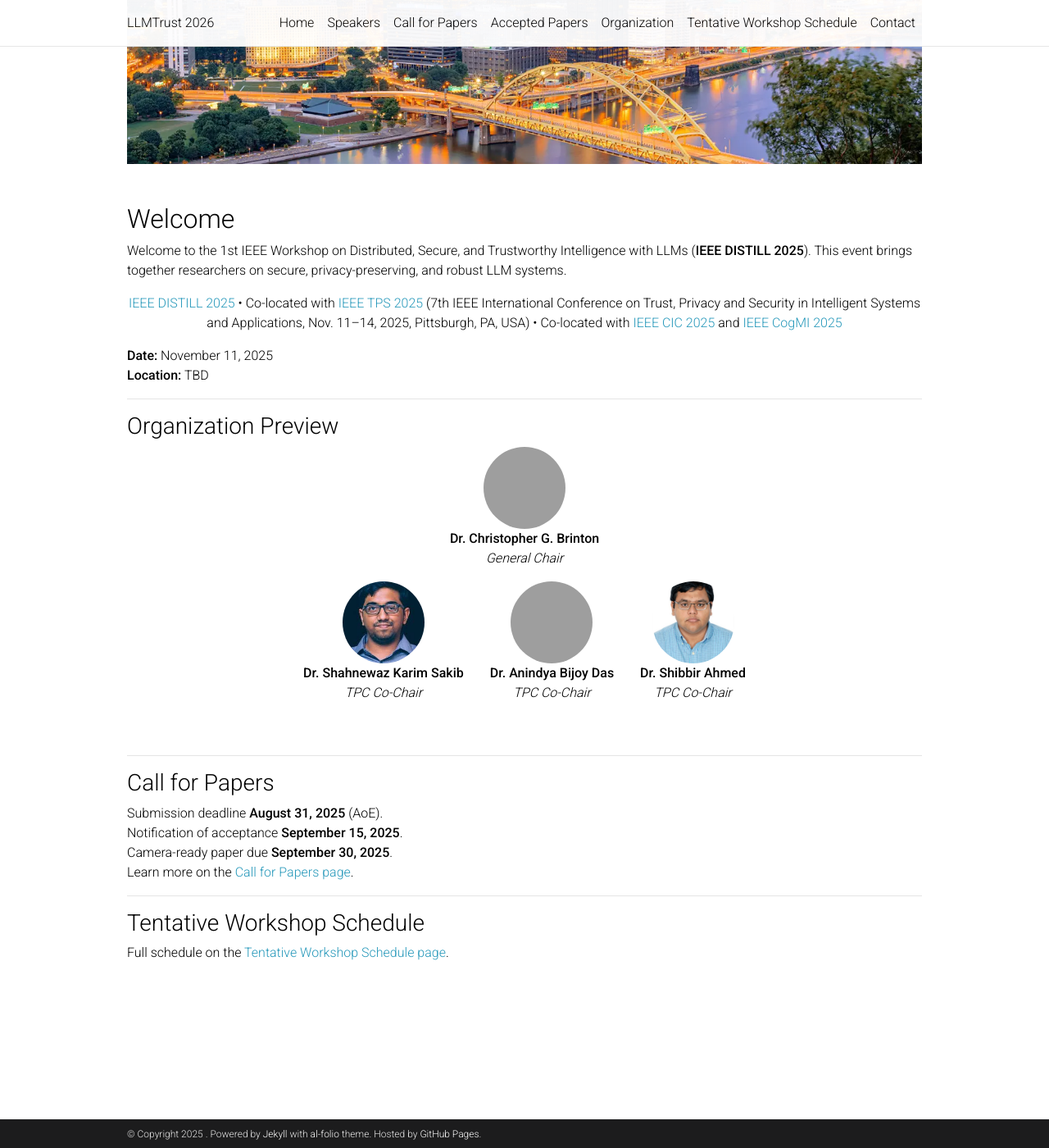
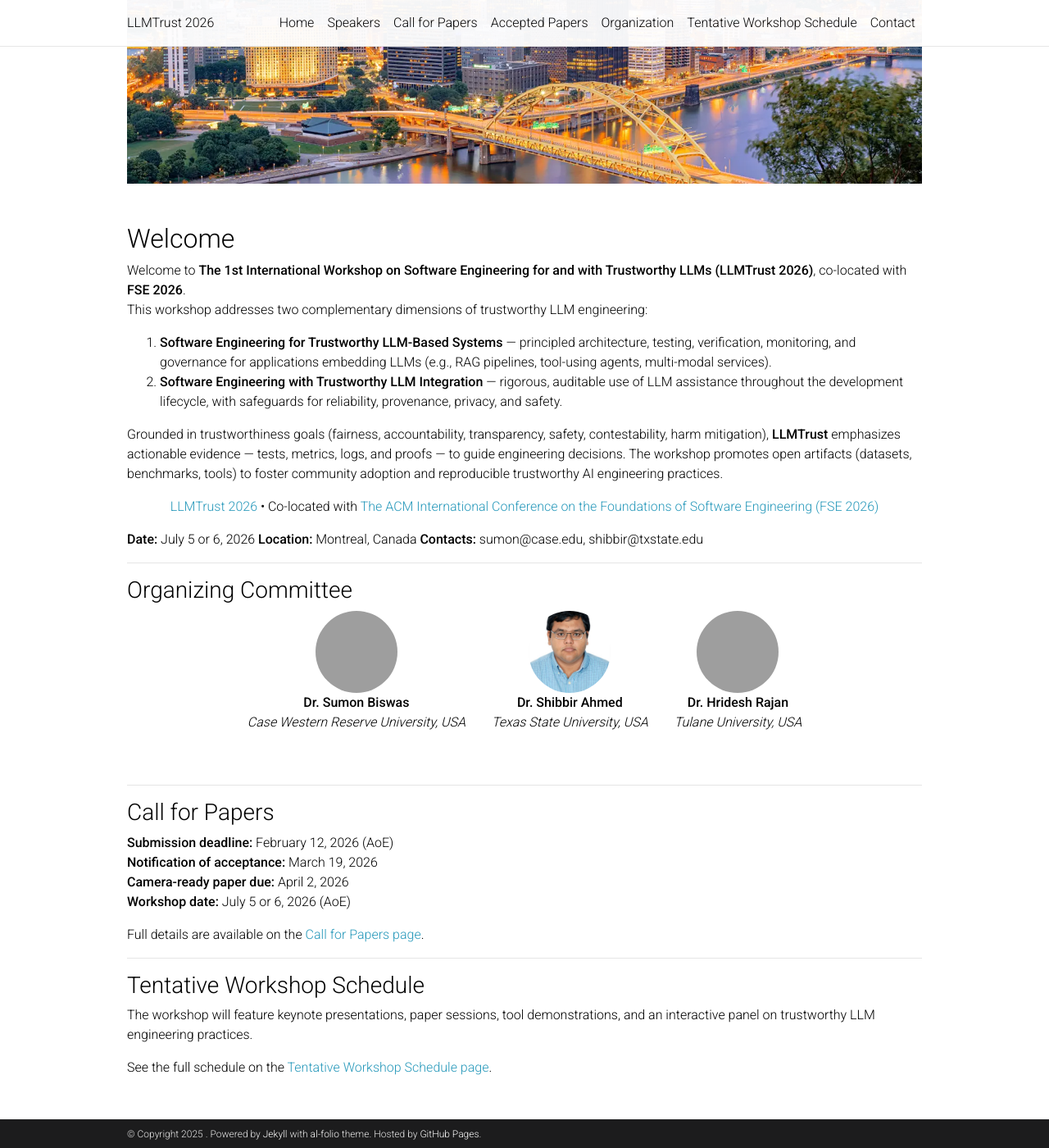
Before and after one commit to llmtrust2026/trustllm1, a Jekyll site: the page built from _pages/home.md, in a window 1280 px wide and 1400 px high, scrolled down 356 px, cut to the strip 0-1400 px from the top of the window. Shown: the whole strip at 82% size. Built offline with Jekyll 4.4.1, drawn with Linux system fonts in a browser that asks for light colours; comment, search, counter and statistics services are not loaded; a style sheet for code colours, icons or effects is not loaded; some of the changed text lies outside the part shown; grey boxes are pictures that could not be loaded.

Commit message:
Update home.md

```diff
--- a/_pages/home.md
+++ b/_pages/home.md
@@ -1,6 +1,6 @@
 ---
 layout: default
-title: "IEEE DISTILL 2025"
+title: "LLMTrust 2026"
 permalink: /
 nav_order: 1
 ---
@@ -13,8 +13,8 @@ nav_order: 1
     style="width:120px; height:auto;"
   />
   <h1 style="margin:0; font-size:2.5rem; line-height:1.2;">
-    IEEE DISTILL 2025: Workshop on Distributed, Secure,
-    and Trustworthy Intelligence with LLMs
+    The 1st International Workshop on Software Engineering for and with Trustworthy LLMs (LLMTrust 2026)
+  </h1>
   </h1>
 </div>
 
@@ -28,57 +28,54 @@ nav_order: 1
 </div>
 ## Welcome
 
-Welcome to the 1st IEEE Workshop on Distributed, Secure, and Trustworthy Intelligence with LLMs (**IEEE DISTILL 2025**). This event brings together researchers on secure, privacy-preserving, and robust LLM systems.
+Welcome to **The 1st International Workshop on Software Engineering for and with Trustworthy LLMs (LLMTrust 2026)**, co-located with **FSE 2026**.
+This workshop addresses two complementary dimensions of trustworthy LLM engineering:
+
+1. **Software Engineering for Trustworthy LLM-Based Systems** — principled architecture, testing, verification, monitoring, and governance for applications embedding LLMs (e.g., RAG pipelines, tool-using agents, multi-modal services).
+2. **Software Engineering with Trustworthy LLM Integration** — rigorous, auditable use of LLM assistance throughout the development lifecycle, with safeguards for reliability, provenance, privacy, and safety.
+
+Grounded in trustworthiness goals (fairness, accountability, transparency, safety, contestability, harm mitigation), **LLMTrust** emphasizes actionable evidence — tests, metrics, logs, and proofs — to guide engineering decisions. The workshop promotes open artifacts (datasets, benchmarks, tools) to foster community adoption and reproducible trustworthy AI engineering practices.
+
 
 <p align="center">
-  <a href="https://ieeedistill.github.io/">IEEE DISTILL 2025</a> • Co-located with
-  <a href="https://www.sis.pitt.edu/lersais/conference/tps/2025/">IEEE TPS 2025</a> (7th IEEE International Conference on Trust, Privacy and Security in Intelligent Systems and Applications, Nov. 11–14, 2025, Pittsburgh, PA, USA) • Co-located with
-  <a href="https://www.sis.pitt.edu/lersais/conference/cic/2025/">IEEE CIC 2025</a> and
-  <a href="https://www.sis.pitt.edu/lersais/conference/cogmi/2025/">IEEE CogMI 2025</a>
+  <a href="https://llmtrust2026.github.io/">LLMTrust 2026</a> • Co-located with
+  <a href="https://conf.researchr.org/home/fse-2026">The ACM International Conference on the Foundations of Software Engineering (FSE 2026)</a>
 </p>
 
 
-**Date:** November 11, 2025
-**Location:** TBD
+**Date:** July 5 or 6, 2026
+**Location:** Montreal, Canada
+**Contacts:** sumon@case.edu, shibbir@txstate.edu
 
 ---
-
-### Organization Preview
-
-<p align="center">
-  <img
-    src="{{ '/assets/img/brinton.jpg' | relative_url }}"
-    alt="Dr. Christopher G. Brinton"
-    style="width:100px; height:100px; object-fit:cover; border-radius:50%;"
-  /><br>
-  <strong>Dr. Christopher G. Brinton</strong><br><em>General Chair</em>
-</p>
-
+### Organizing Committee
 
 <div style="display:flex; justify-content:center; align-items:center; gap:2rem; flex-wrap:wrap; margin-bottom:4rem;">
   <div style="text-align:center;">
     <img
-      src="{{ '/assets/img/shahnewaz.jpg' | relative_url }}"
-      alt="Dr. Shahnewaz Karim Sakib"
+      src="{{ '/assets/img/sumon.jpg' | relative_url }}"
+      alt="Dr. Sumon Biswas"
       style="width:100px; height:100px; object-fit:cover; border-radius:50%;"
     /><br>
-    <strong>Dr. Shahnewaz Karim Sakib</strong><br><em>TPC Co-Chair</em>
+    <strong>Dr. Sumon Biswas</strong><br><em>Case Western Reserve University, USA</em>
   </div>
-  <div style="text-align:center;">
-    <img
-      src="{{ '/assets/img/anindya3.png' | relative_url }}"
-      alt="Dr. Anindya Bijoy Das"
-      style="width:100px; height:100px; object-fit:cover; border-radius:50%;"
-    /><br>
-    <strong>Dr. Anindya Bijoy Das</strong><br><em>TPC Co-Chair</em>
-  </div>
+
   <div style="text-align:center;">
     <img
       src="{{ '/assets/img/shibbirahmed.jpg' | relative_url }}"
       alt="Dr. Shibbir Ahmed"
       style="width:100px; height:100px; object-fit:cover; border-radius:50%;"
     /><br>
-    <strong>Dr. Shibbir Ahmed</strong><br><em>TPC Co-Chair</em>
+    <strong>Dr. Shibbir Ahmed</strong><br><em>Texas State University, USA</em>
+  </div>
+
+  <div style="text-align:center;">
+    <img
+      src="{{ '/assets/img/hridesh.jpg' | relative_url }}"
+      alt="Dr. Hridesh Rajan"
+      style="width:100px; height:100px; object-fit:cover; border-radius:50%;"
+    /><br>
+    <strong>Dr. Hridesh Rajan</strong><br><em>Tulane University, USA</em>
   </div>
 </div>
 
@@ -86,13 +83,17 @@ Welcome to the 1st IEEE Workshop on Distributed, Secure, and Trustworthy Intelli
 
 ### Call for Papers
 
-Submission deadline **August 31, 2025** (AoE). <br>
-Notification of acceptance **September 15, 2025**.<br>
-Camera-ready paper due **September 30, 2025**.<br>
-Learn more on the [Call for Papers page]({{ '/call-for-papers/' | relative_url }}).
+**Submission deadline:** February 12, 2026 (AoE)
+**Notification of acceptance:** March 19, 2026
+**Camera-ready paper due:** April 2, 2026
+**Workshop date:** July 5 or 6, 2026 (AoE)
+
+Full details are available on the [Call for Papers page]({{ '/call-for-papers/' | relative_url }}).
 
 ---
 
 ### Tentative Workshop Schedule
 
-Full schedule on the [Tentative Workshop Schedule page]({{ '/schedule/' | relative_url }}).
+The workshop will feature keynote presentations, paper sessions, tool demonstrations, and an interactive panel on trustworthy LLM engineering practices.
+
+See the full schedule on the [Tentative Workshop Schedule page]({{ '/schedule/' | relative_url }}).
```
